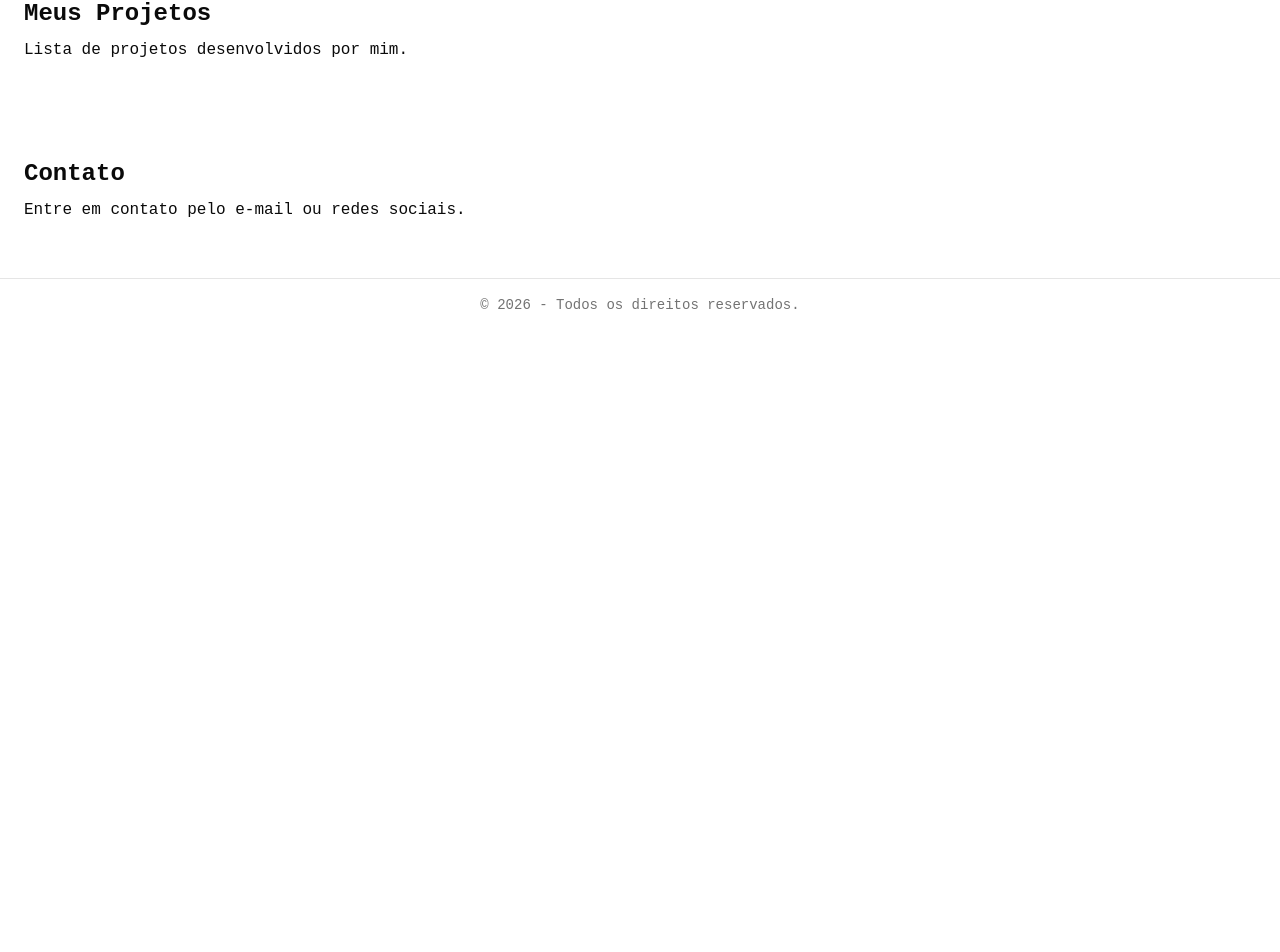
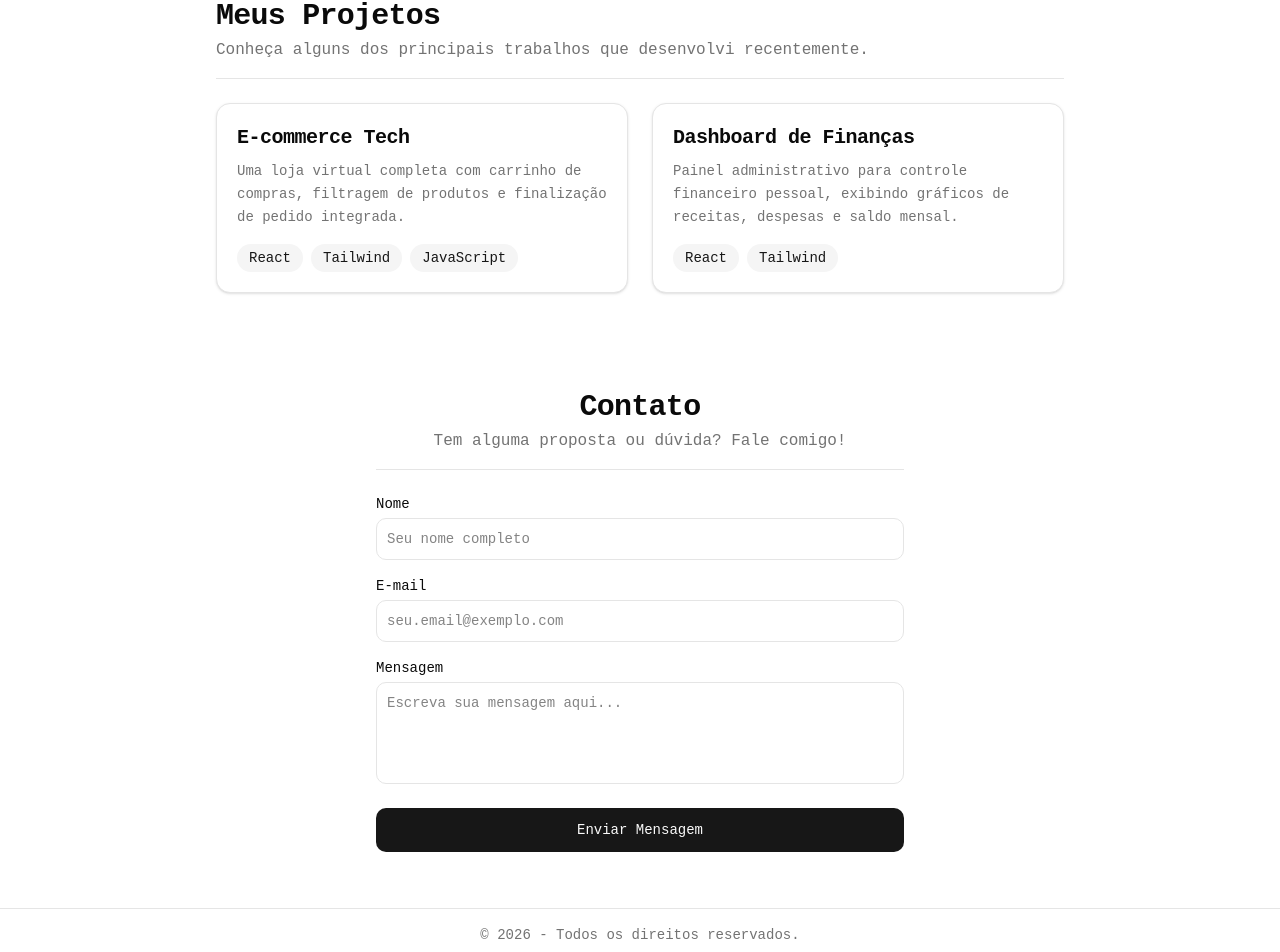
Before and after one commit to evandronobregaads/portfolio, a React (Vite) app: page /about in a window 1280 px wide. Shown: the part 886-1838 px from the top of the page. Before the commit the page ends 1217 px from the top, so only its background shows below. Built offline with nearby package versions, Linux system fonts and the light colour scheme.

Commit message:
feat: adiciona páginas completas de Projetos e formulário de Contato

```diff
--- a/src/pages/Contact.jsx
+++ b/src/pages/Contact.jsx
@@ -1,8 +1,46 @@
 export default function Contact() {
   return (
-    <div className="p-6">
-      <h2 className="text-2xl font-bold mb-2">Contato</h2>
-      <p>Entre em contato pelo e-mail ou redes sociais.</p>
+    <div className="max-w-xl mx-auto p-6 space-y-6">
+      <header className="border-b pb-4 text-center">
+        <h2 className="text-3xl font-extrabold tracking-tight">Contato</h2>
+        <p className="text-muted-foreground mt-1">Tem alguma proposta ou dúvida? Fale comigo!</p>
+      </header>
+
+      <form className="space-y-4" onSubmit={(e) => e.preventDefault()}>
+        <div className="space-y-1">
+          <label className="text-sm font-medium block">Nome</label>
+          <input
+            type="text"
+            placeholder="Seu nome completo"
+            className="w-full border rounded-lg p-2.5 bg-background text-sm focus:ring-2 focus:ring-primary focus:outline-none"
+          />
+        </div>
+
+        <div className="space-y-1">
+          <label className="text-sm font-medium block">E-mail</label>
+          <input
+            type="email"
+            placeholder="seu.email@exemplo.com"
+            className="w-full border rounded-lg p-2.5 bg-background text-sm focus:ring-2 focus:ring-primary focus:outline-none"
+          />
+        </div>
+
+        <div className="space-y-1">
+          <label className="text-sm font-medium block">Mensagem</label>
+          <textarea
+            rows={4}
+            placeholder="Escreva sua mensagem aqui..."
+            className="w-full border rounded-lg p-2.5 bg-background text-sm focus:ring-2 focus:ring-primary focus:outline-none resize-none"
+          />
+        </div>
+
+        <button
+          type="submit"
+          className="w-full bg-primary text-primary-foreground font-medium text-sm p-3 rounded-lg hover:bg-primary/90 transition-colors"
+        >
+          Enviar Mensagem
+        </button>
+      </form>
     </div>
   )
 }
--- a/src/pages/Projects.jsx
+++ b/src/pages/Projects.jsx
@@ -1,8 +1,49 @@
+import { SkillBadge } from "@/components/ui/SkillBadge"
+
 export default function Projects() {
+  // Lista de projetos fictícios - mude os dados quando quiser
+  const meusProjetos = [
+    {
+      id: 1,
+      titulo: "E-commerce Tech",
+      descricao: "Uma loja virtual completa com carrinho de compras, filtragem de produtos e finalização de pedido integrada.",
+      tecnologias: ["React", "Tailwind", "JavaScript"],
+    },
+    {
+      id: 2,
+      titulo: "Dashboard de Finanças",
+      descricao: "Painel administrativo para controle financeiro pessoal, exibindo gráficos de receitas, despesas e saldo mensal.",
+      tecnologias: ["React", "Tailwind"],
+    }
+  ]
+
   return (
-    <div className="p-6">
-      <h2 className="text-2xl font-bold mb-2">Meus Projetos</h2>
-      <p>Lista de projetos desenvolvidos por mim.</p>
+    <div className="max-w-4xl mx-auto p-6 space-y-6">
+      <header className="border-b pb-4">
+        <h2 className="text-3xl font-extrabold tracking-tight">Meus Projetos</h2>
+        <p className="text-muted-foreground mt-1">Conheça alguns dos principais trabalhos que desenvolvi recentemente.</p>
+      </header>
+
+      <div className="grid md:grid-cols-2 gap-6">
+        {meusProjetos.map((projeto) => (
+          <div key={projeto.id} className="border bg-card text-card-foreground rounded-xl p-5 shadow-sm space-y-4 flex flex-col justify-between">
+            <div className="space-y-2">
+              <h3 className="font-bold text-xl tracking-tight">{projeto.titulo}</h3>
+              <p className="text-sm text-muted-foreground leading-relaxed">{projeto.descricao}</p>
+            </div>
+
+            <div className="space-y-4">
+              <div className="flex flex-wrap gap-2">
+                {projeto.tecnologias.map((tech) => (
+                  <SkillBadge key={tech} variant="secondary">
+                    {tech}
+                  </SkillBadge>
+                ))}
+              </div>
+            </div>
+          </div>
+        ))}
+      </div>
     </div>
   )
 }
```
